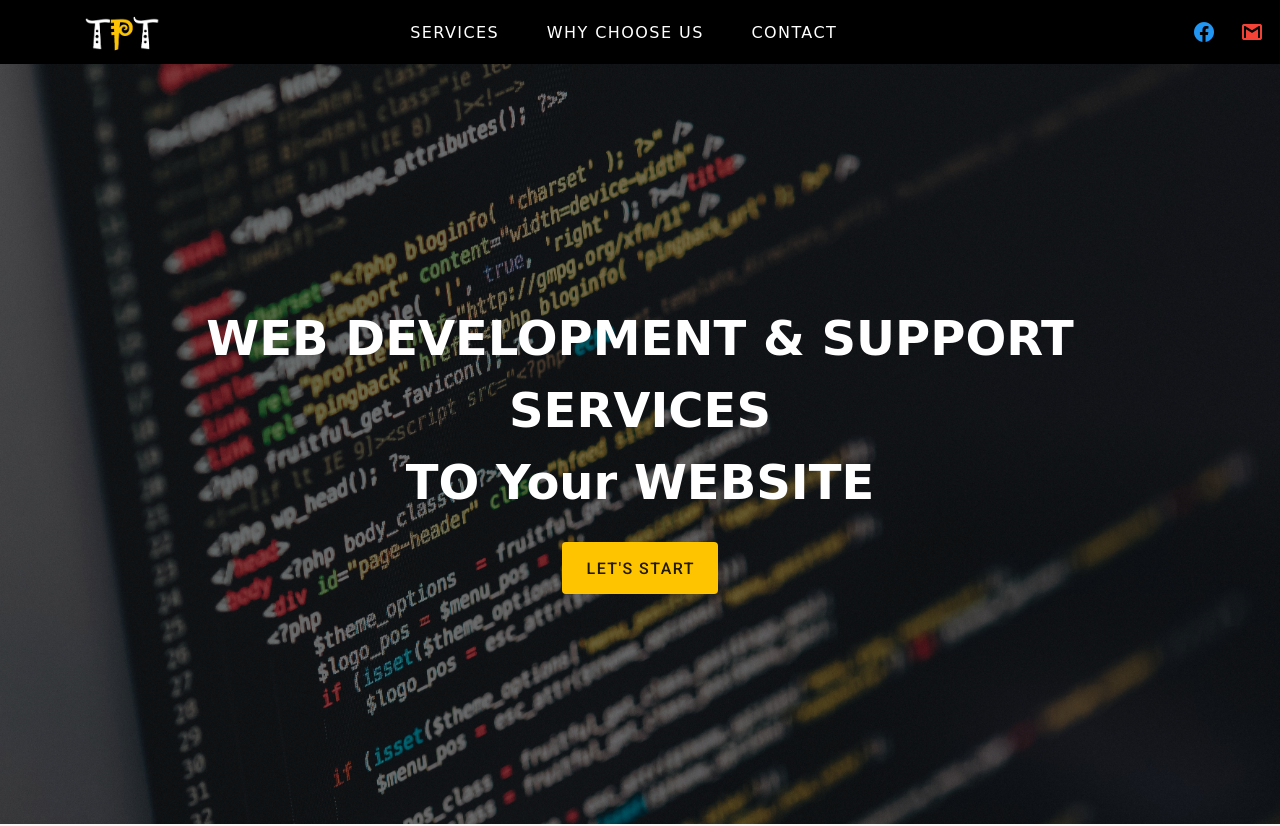
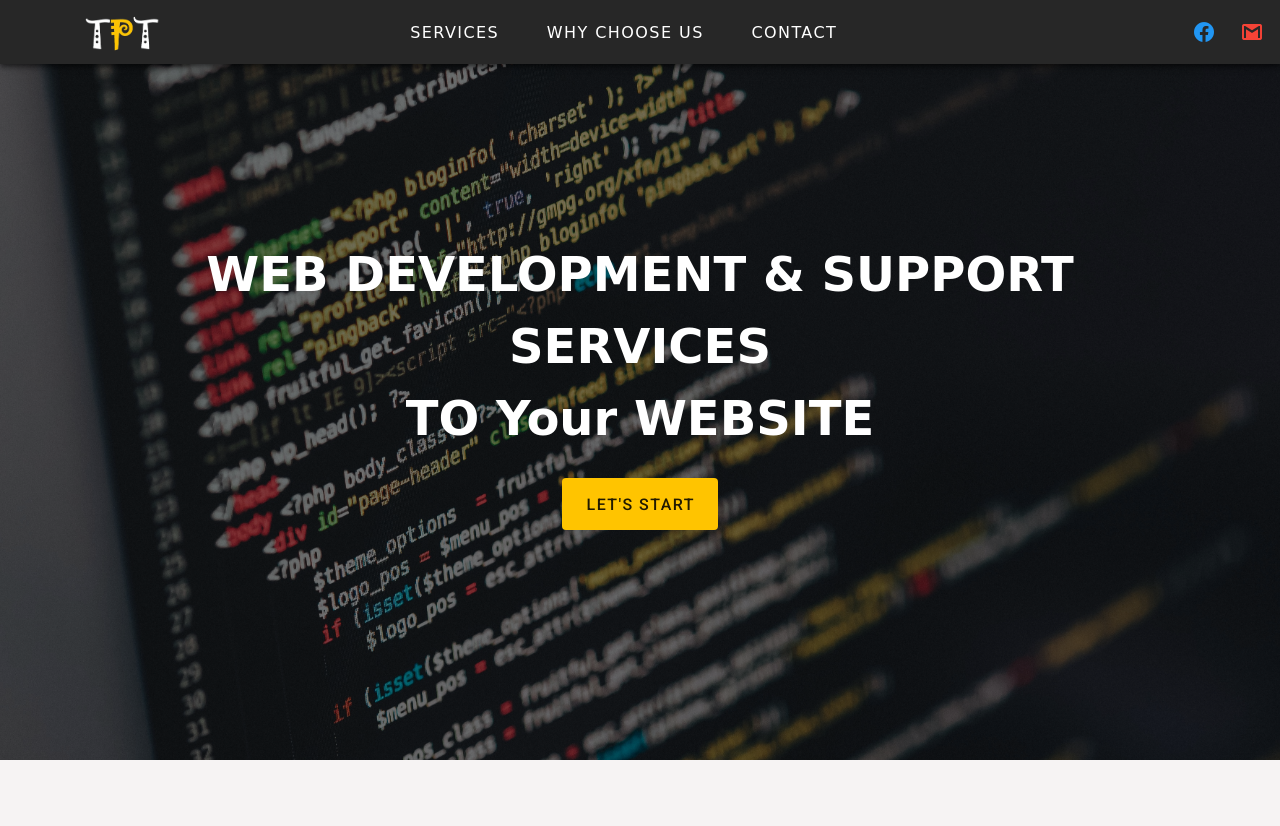
Before and after one commit to NoorKasem/tpt, a Vue app: page / in a window 1280 px wide. Shown: the top 826 px of the page. Built offline with nearby package versions, Linux system fonts and the light colour scheme.

Commit message:
make appbar fixed when scroll

```diff
--- a/src/App.vue
+++ b/src/App.vue
@@ -1,6 +1,6 @@
 <template>
   <v-app >
-    <v-app-bar>
+    <v-app-bar fixed>
       <AppBar/>
     </v-app-bar>
 
--- a/src/components/AppBar.vue
+++ b/src/components/AppBar.vue
@@ -1,16 +1,13 @@
 <template>
-  <div>
-    <v-app>
-      <v-app-bar dark color="red"  style="background-color: black !important"   fixed>
-
+  <v-app-bar dark  fixed>
     <v-img contain width="50" height="50" src="~@/assets/logo.png"></v-img>
 
     <v-spacer></v-spacer>
 
-        <v-btn  v-scroll-to="'#services'"  class="btn" text x-large>Services</v-btn>
-        <v-btn  v-scroll-to="'#d2'"   class="btn" text x-large>Why Choose Us</v-btn>
-        <v-btn    class="btn" text x-large>Contact</v-btn>
-        <!-- v-scroll-to="'#services'" -->
+    <v-btn  v-scroll-to="'#services'" class="btn" text x-large>Services</v-btn>
+    <v-btn v-scroll-to="'#d2'" class="btn" text x-large>Why Choose Us</v-btn>
+    <v-btn  v-scroll-to="'#footer'" class="btn" text x-large>Contact</v-btn>
+
 
     <v-spacer></v-spacer>
     <v-spacer></v-spacer>
@@ -22,8 +19,6 @@
       <v-icon color="red">mdi-gmail</v-icon>
     </v-btn>
   </v-app-bar>
-    </v-app>
-  </div>
 </template>
 
 
@@ -34,7 +29,8 @@
   font-family: Comic sans ms;
 }
 .btn:hover {
-  border-bottom: 5px solid #ffc400;
+  border-bottom: 4px solid #ffc400;
+  border-top:  4px solid #ffc400 ;
 }
 .img-nav {
   border-radius: 50%;
@@ -42,6 +38,6 @@
 }
 .img-nav:hover {
   transform: scale(1.1);
-  cursor: pointer;
+  cursor:pointer;
 }
 </style>
--- a/src/components/Services.vue
+++ b/src/components/Services.vue
@@ -1,7 +1,7 @@
 <template>
   <!-- this is services section -->
-  <section   style="background-color: #f6f3f3">
-    <div  id="services" style="padding-bottom: 100px; padding-top:50px;">
+  <section style="background-color: #f6f3f3">
+    <div id="services" style="padding-bottom: 100px; padding-top: 50px">
       <v-container>
         <div class="font">
           <h1
@@ -18,7 +18,7 @@
           <br />
         </div>
         <v-row>
-          <v-col style ="display: inline-flex" cols="12">
+          <v-col style="display: inline-flex" cols="12">
             <v-col class="hover" cols="4">
               <v-card max-width="100%" style="background-color: WHITE">
                 <v-img src="~@/assets/ux.gif"></v-img>
@@ -121,10 +121,10 @@
           </v-col>
         </v-row>
       </v-container>
+    <div id="d2"></div>
     </div>
-    <div id="d2"></div>
-    <div  style="padding-bottom: 50px">
-      <v-container >
+    <div style="padding-bottom: 50px">
+      <v-container>
         <v-row>
           <v-col style="display: inline-flex" cols="12">
             <v-col style="padding-top: 50px" cols="6">
@@ -146,14 +146,14 @@
               </div>
             </v-col>
             <v-col cols="6">
-              <v-img  height="500" width="500" src="~@/assets/gm.png"></v-img>
+              <v-img height="500" width="500" src="~@/assets/gm.png"></v-img>
             </v-col>
           </v-col>
         </v-row>
       </v-container>
     </div>
-    <div  style="padding-top: 150px">
-      <v-parallax  dark style="background-color: #fcd44c; height: 250px">
+    <div style="padding-top: 150px">
+      <v-parallax dark style="background-color: #fcd44c; height: 250px">
         <v-row align="center" justify="center">
           <v-col class="text-center" cols="12">
             <h1 style="color: black; font: revert" class="text-h2 mb-4">
@@ -162,17 +162,10 @@
             <h4 style="color: black" class="font text-h5 mb-4">
               Let's get to work
             </h4>
-            <!-- <v-btn
-              style="border: 2px black solid"
-              tile
-              elevation="2"
-              x-large
-              text
-              >Contact Us</v-btn
-            > -->
           </v-col>
         </v-row>
       </v-parallax>
+      <div id="footer"></div>
     </div>
   </section>
 </template>
```
Lines whose indentation alone changed are shown as unchanged.
